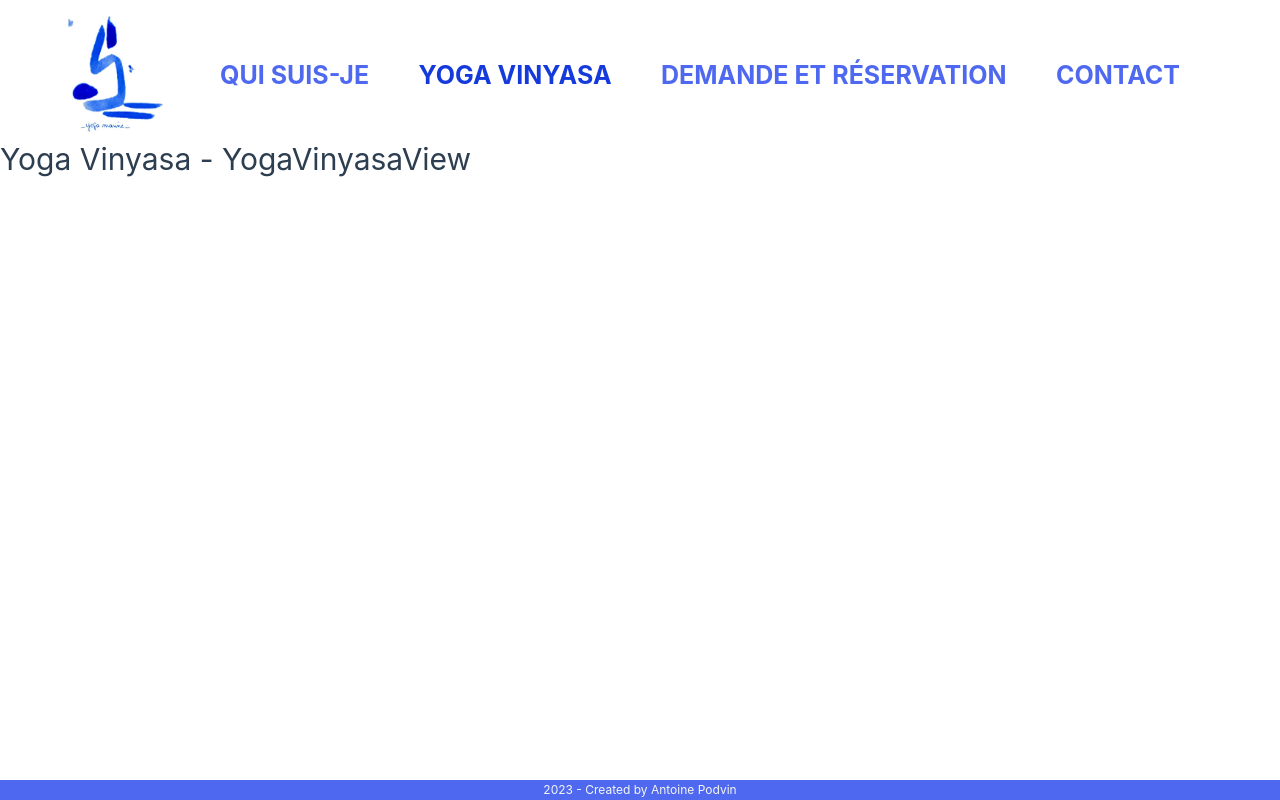
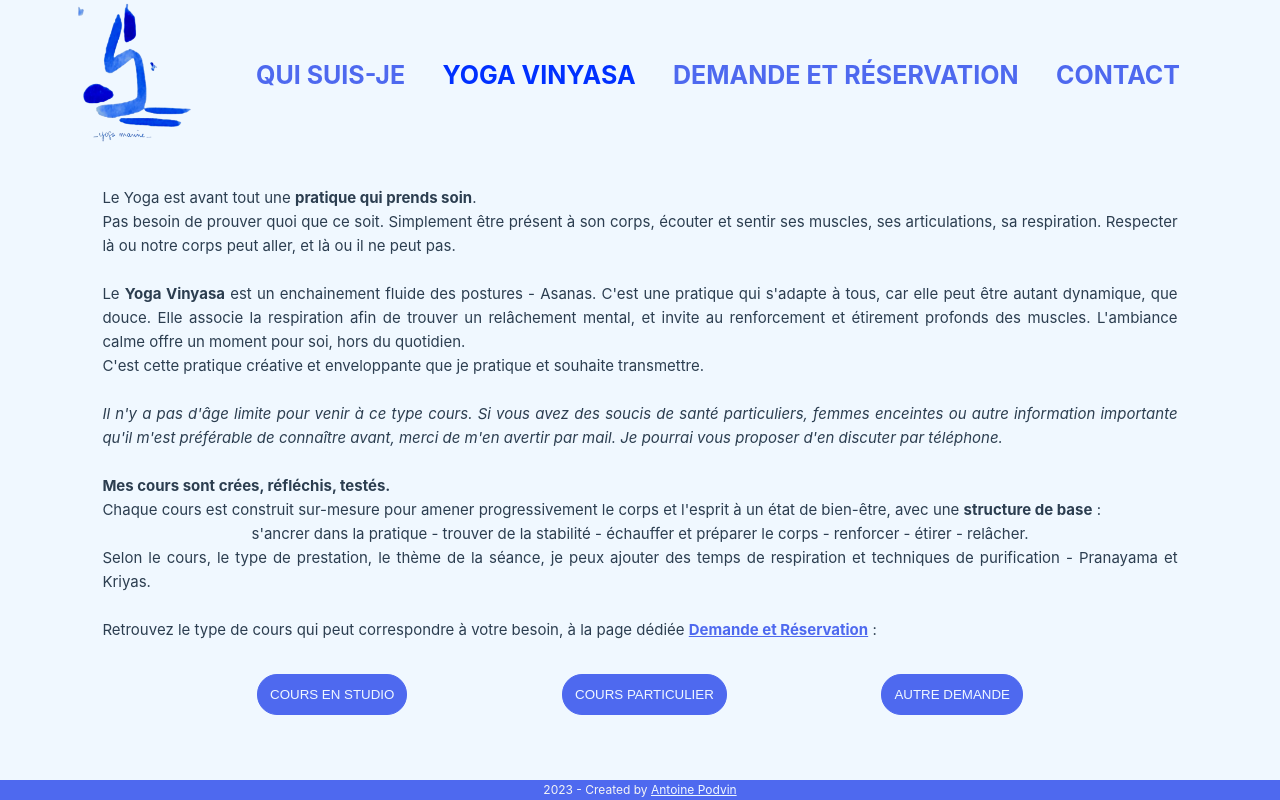
Before and after one commit to antoinepod/YogaMarine, a Vue app: page /yoga-vinyasa in a window 1280 px wide. Built offline with nearby package versions, Linux system fonts and the light colour scheme.

Commit message:
{+} Adding 'Yoga Vinyasa' view and adding animations on buttons.

```diff
--- a/src/App.vue
+++ b/src/App.vue
@@ -1,26 +1,26 @@
 <template>
-  <Header />
   <div class="container">
-    <RouterView />
-  </div>
-  <div class="footer-container">
-    <Footer />
+    <Header/>
+    <RouterView/>
+    <div class="footer-container">
+      <Footer/>
+    </div>
   </div>
 </template>
 
 <script setup>
-import { RouterView } from "vue-router";
+import {RouterView} from "vue-router";
 
 import Header from "@/components/Header.vue";
 import Footer from "@/components/Footer.vue";
 </script>
 
 <style scoped>
-/*.container {*/
-/*  background-image: url("/wave-line.svg");*/
-/*  height: 100vh;*/
-/*  width: 100vw;*/
-/*}*/
+.container {
+  /*background-color: red;*/
+  /*margin: 0;*/
+  /*padding: 0;*/
+}
 
 .footer-container {
   height: 40px;
--- a/src/assets/base.css
+++ b/src/assets/base.css
@@ -43,7 +43,7 @@
 
 body {
   color: var(--color-text);
-  background: smokewhite;
+  background: aliceblue;
   transition: color 0.5s, background-color 0.5s;
   line-height: 1.6;
   font-family: Inter, -apple-system, BlinkMacSystemFont, 'Segoe UI', Roboto, Oxygen, Ubuntu,
--- a/src/components/Footer.vue
+++ b/src/components/Footer.vue
@@ -1,6 +1,6 @@
 <template>
   <footer>
-    <p>2023 - Created by Antoine Podvin</p>
+    <p>2023 - Created by <a target="_blank" href="https://www.linkedin.com/in/antoine-podvin/">Antoine Podvin</a></p>
   </footer>
 </template>
 
@@ -8,6 +8,10 @@
 p {
   margin: 0;
   font-size: 0.8em;
+}
+
+p a {
+  color: aliceblue;
 }
 
 footer {
--- a/src/components/Header.vue
+++ b/src/components/Header.vue
@@ -1,7 +1,9 @@
 <template>
   <div class="container">
-    <img src="/logo.jpg" alt="" @click="router.push('/')" />
-    <div class="titles">
+    <button>
+      <img src="/logo.png" alt="" @click="router.push('/')"/>
+    </button>
+    <div class="titles-container">
       <RouterLink to="/qui-suis-je" class="title">Qui suis-je</RouterLink>
       <RouterLink to="/yoga-vinyasa" class="title">Yoga Vinyasa</RouterLink>
       <RouterLink to="/demande-et-reservation" class="title">Demande et réservation</RouterLink>
@@ -11,26 +13,38 @@
 </template>
 
 <script setup>
-import { RouterLink, useRouter } from "vue-router";
+import {RouterLink, useRouter} from "vue-router";
 
 const router = useRouter();
 </script>
 
 <style scoped>
 .container {
-  height: 120px;
+  height: 15vh;
   display: flex;
   justify-content: space-between;
   align-items: center;
   margin: 15px 50px 0;
 }
+button {
+  background-color: transparent;
+  border: none;
+  outline: none;
+}
 
 img {
-  height: 120px;
+  height: 18vh;
   cursor: pointer;
+  transition: box-shadow 0.2s ease-out;
 }
 
-.titles {
+img:hover,
+img:focus {
+  box-shadow: 0.5em 0.5em 0.5em -0.4em #4e69ef;
+  transition: box-shadow 0.2s ease-out;
+}
+
+.titles-container {
   display: flex;
   justify-content: space-between;
   width: 100%;
@@ -69,7 +83,7 @@ img {
 }
 
 .router-link-active {
-  color: #153adc;
+  color: #0030ff;
 }
 
 </style>
--- /dev/null
+++ b/src/components/RoundedButton.vue
@@ -0,0 +1,34 @@
+<script setup>
+import {defineProps} from "vue";
+
+const props = defineProps({
+  name: {
+    type: String,
+    required: true
+  }
+});
+</script>
+
+<template>
+  <button>{{props.name}}</button>
+</template>
+
+<style scoped>
+button {
+  background-color: #4e69ef;
+  border: 1px solid #4e69ef;
+  border-radius: 20px;
+  padding: 12px;
+  color: aliceblue;
+  cursor: pointer;
+  text-transform: uppercase;
+  transition: transform 0.2s ease-out, box-shadow 0.25s ease-out;
+}
+
+button:hover,
+button:focus {
+  box-shadow: 0 0.5em 0.5em -0.4em #4e69ef;
+  transform: translateY(-0.2em);
+  transition: transform 0.2s ease-out, box-shadow 0.25s ease-out;
+}
+</style>
--- a/src/router/index.js
+++ b/src/router/index.js
@@ -4,7 +4,6 @@ import AboutMeView from '@/views/AboutMeView.vue'
 import YogaVinyasaView from '@/views/YogaVinyasaView.vue'
 import ReservationView from '@/views/ReservationView.vue'
 import ContactView from '@/views/ContactView.vue'
-import NotFoundView from '@/views/NotFoundView.vue'
 
 const router = createRouter({
   history: createWebHistory(import.meta.env.BASE_URL),
@@ -36,8 +35,7 @@ const router = createRouter({
     },
     {
       path: "/:catchall(.*)*",
-      name: "NotFound",
-      component: NotFoundView
+      redirect: '/'
     }
   ]
 })
--- a/src/views/AboutMeView.vue
+++ b/src/views/AboutMeView.vue
@@ -1,9 +1,54 @@
 <script setup>
+import {useRouter} from "vue-router";
+import RoundedButton from "@/components/RoundedButton.vue";
+
+const router = useRouter();
 </script>
 
 <template>
-  <h1>Qui suis-je ? AboutMeView</h1>
+  <div class="container">
+    <p>J'ai découvert le Yoga quand j'avais 19 ans, au début de mes études supérieures à Lille. Angoissée et ne me
+      sentant pas à ma place, j'ai poussé un peu par hasard la porte d'un
+      studio de yoga. La pratique d'une activité sportive douce me paraissait être le meilleur remède à mes excès de
+      doute, pensées parasites, et léthargie (clairement).
+      <br><br>
+      J'ai découvert d'abord le <strong>Yogalates</strong>, discipline complète bercée par la philosophie et les Asanas du Yoga, renforcée par des exercices dynamiques du Pilates.
+      J'étais entourée de personnes venues s'offrir un moment pour leur bien être, sans compétition ou comparaison. Chacun dans sa bulle, mais ensemble. L'atmosphère bienveillante,
+      avec un enseignant passionné et au goût de transmettre ses apprentissages sur le Yoga et le Pilates, ont rendu ma pratique une habitude saine. Très vite, j'ai senti un apaisement
+      s'installer dans mon corps, et dans ma tête. A la fin de chaque cours, j'étais mieux présente à moi-même, en paix. J'ai voulu creuser et continuer d'apprendre sur le Yoga, et
+      pratiquer de manière personnelle et dans d'autres studios.
+      <br><br>
+      A la fin de mes études d'ingénieure, j'ai choisi de me former plus intensément en suivant un <strong>Yoga Teacher Training de 200h</strong>. Je me suis rendue à la Punky Yoga School dans les
+      Landes, pour un enseignement riche avec 2 professeurs complémentaires, ouverts et rigoureux.
+      J'y ai appris beaucoup, sur le Yoga et sa philosophie aussi complexe que mystérieuse. Sur le corps humain, l'immense variété anatomique, mais aussi la magie de sa construction
+      et de ses capacités. Sur moi-même, pouvoir remercier et apprécier mon corps, unique, avec ses forces et ses limites. Sur la place de la spiritualité dans notre société, le respect
+      culturel, la transmission de savoirs et pratiques qui ne nous appartiennent pas, mais qui nourrissent des parts de nous...
+      <br><br>
+      C'est ainsi que, par ma courte expérience de yoga, mais avec ce qu'elle m'a déjà tant apportée, je propose des cours, quelque soit votre niveau ou connaissance de la pratique.
+      J'ai à coeur de partager cette discipline de manière accessible, authentique, et surtout libre selon ce qu'elle peut vous apporter.
+      Je continue de mon côté à creuser les sujets du <strong>développement humain</strong>, avec envie toujours d'approfondir et enrichir mes connaissances et expériences du Yoga, et des
+      approches du bien-être, de la santé globale.
+    </p>
+    <RoundedButton class="button" @click="router.push('/yoga-vinyasa')" name="Voir les types de cours proposés"/>
+  </div>
 </template>
 
 <style scoped>
+.container {
+  height: 100%;
+  display: flex;
+  justify-content: space-evenly;
+  align-items: center;
+  margin: 4% 8% 0;
+  flex-direction: column;
+  text-align: justify;
+}
+
+strong {
+  font-weight: bold;
+}
+
+.button {
+  margin-top: 3%;
+}
 </style>
--- a/src/views/HomeView.vue
+++ b/src/views/HomeView.vue
@@ -6,7 +6,8 @@
     <div class="text-container">
       <h3>
         Bienvenue dans cet univers personnel et professionnel.<br>
-        Intéressée par les sujets du développement humain, j’explore l'approche du corps, de l'esprit et de la vie, notamment par le yoga.
+        Intéressée par les sujets du développement humain, j’explore l'approche du corps,<br>
+        de l'esprit et de la vie, notamment par le yoga.
       </h3>
       <h1>
         Professeure diplomée d'un 200h accrédité Yoga Alliances<br>Tous droits réservés<br>CGV
@@ -20,7 +21,7 @@
 .container {
   height: 100%;
   display: flex;
-  justify-content: space-evenly;
+  justify-content: space-between;
   align-items: center;
   margin: 50px
 }
--- a/src/views/NotFoundView.vue
+++ /dev/null
@@ -1,12 +0,0 @@
-<template>
-  <h1>404 Not Found</h1>
-</template>
-
-<style scoped>
-h1 {
-  font-weight: bold;
-  text-align: center;
-  margin-top: 50px;
-  color: red;
-}
-</style>
--- a/src/views/YogaVinyasaView.vue
+++ b/src/views/YogaVinyasaView.vue
@@ -1,9 +1,67 @@
 <script setup>
+import {useRouter} from "vue-router";
+import RoundedButton from "@/components/RoundedButton.vue";
+
+const router = useRouter();
 </script>
 
 <template>
-  <h1>Yoga Vinyasa - YogaVinyasaView</h1>
+  <div class="container">
+    <p>
+      Le Yoga est avant tout une <strong>pratique qui prends soin</strong>.<br>
+      Pas besoin de prouver quoi que ce soit. Simplement être présent à son corps, écouter et sentir ses muscles, ses articulations, sa respiration. Respecter là ou notre corps
+      peut aller, et là ou il ne peut pas. <br><br>
+      Le <strong>Yoga Vinyasa</strong> est un enchainement fluide des postures - Asanas. C'est une pratique qui s'adapte à tous, car elle peut être autant dynamique, que douce. Elle associe la
+      respiration afin de trouver un relâchement mental, et invite au renforcement et étirement profonds des muscles. L'ambiance calme offre un moment pour soi, hors du
+      quotidien.<br>
+      C'est cette pratique créative et enveloppante que je pratique et souhaite transmettre. <br><br>
+      <i>Il n'y a pas d'âge limite pour venir à ce type cours.
+      Si vous avez des soucis de santé particuliers, femmes enceintes ou autre information importante qu'il m'est préférable de connaître avant, merci de m'en avertir par mail. Je
+      pourrai vous proposer d'en discuter par téléphone.
+      </i> <br><br>
+      <strong>Mes cours sont crées, réfléchis, testés.</strong><br>
+      Chaque cours est construit sur-mesure pour amener progressivement le corps et l'esprit à un état de bien-être, avec une <strong>structure de base</strong> :<br>
+      <span class="centered">s'ancrer dans la pratique - trouver de la stabilité - échauffer et préparer le corps - renforcer - étirer - relâcher.</span>
+      Selon le cours, le type de prestation, le thème de la séance, je peux ajouter des temps de respiration et techniques de purification - Pranayama et Kriyas.<br><br>
+      Retrouvez le type de cours qui peut correspondre à votre besoin, à la page dédiée <router-link class="link" to="/demande-et-reservation">Demande et Réservation</router-link> :
+    </p>
+    <div class="buttons-container">
+      <RoundedButton @click="router.push('/demande-et-reservation')" name="Cours en studio" />
+      <RoundedButton @click="router.push('/contact')" name="Cours particulier" />
+      <RoundedButton @click="router.push('/contact')" name="Autre demande" />
+    </div>
+  </div>
 </template>
 
 <style scoped>
+.container {
+  height: 100%;
+  display: flex;
+  justify-content: space-evenly;
+  align-items: center;
+  margin: 4% 8% 0;
+  flex-direction: column;
+  text-align: justify;
+}
+
+strong {
+  font-weight: bold;
+}
+
+.centered {
+  display: block;
+  text-align: center;
+}
+
+.link {
+  color: #4e69ef;
+  font-weight: bolder;
+}
+
+.buttons-container {
+  display: flex;
+  justify-content: space-evenly;
+  width: 100%;
+  margin-top: 3%;
+}
 </style>
```
Also changed, not shown: public/Maldive.ttf (added), public/logo.png (added).
